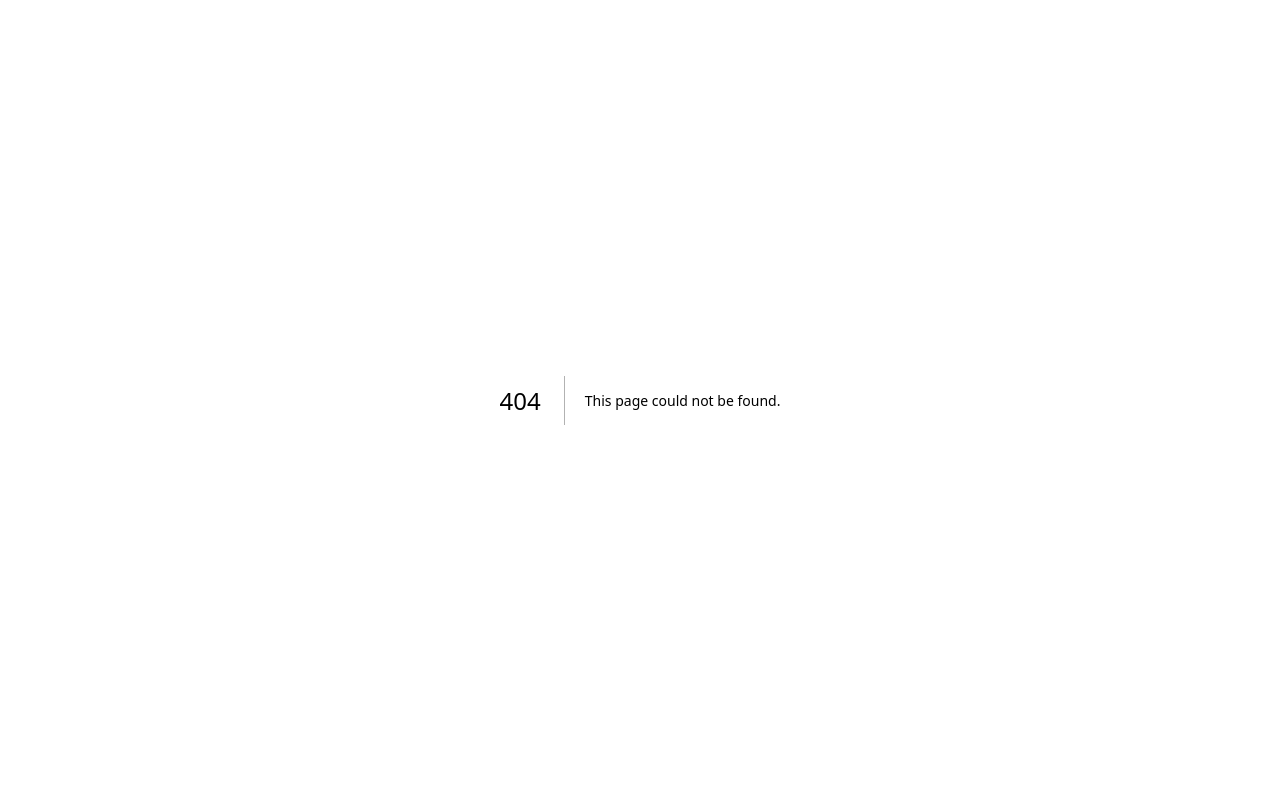
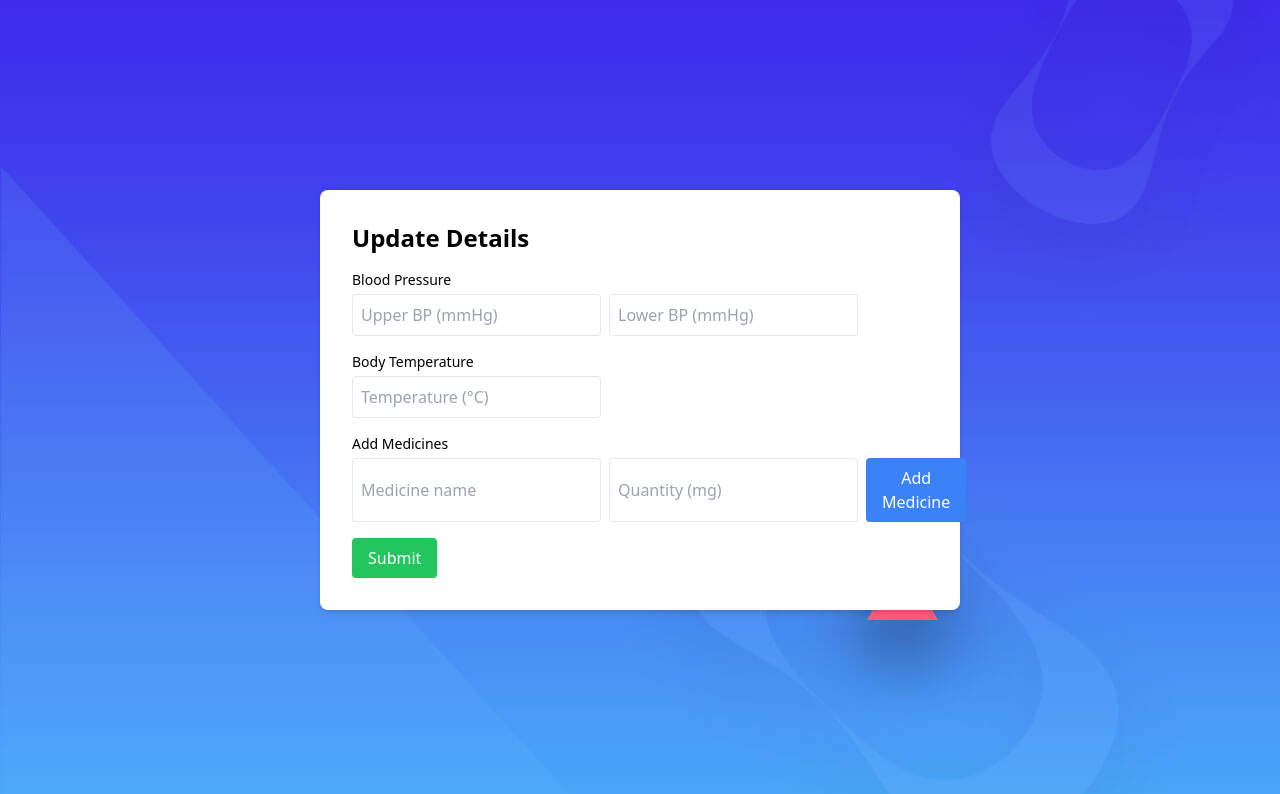
Before and after one commit to Abhishek-dev1/BlockPhrr, a Next.js app: page /patientdashboard/updateDetails in a window 1280 px wide. Before the commit this address had no page. Shown: the top 794 px of the page. Built offline with nearby package versions, Linux system fonts and the light colour scheme.

Commit message:
Added uploadDetails

```diff
--- /dev/null
+++ b/app/patientdashboard/updateDetails/page.jsx
@@ -0,0 +1,136 @@
+"use client";
+import React, { useState } from "react";
+import useContract from "@/hooks/useBlock";
+
+const DocumentPage = ({ currentMedication, updateCurrentMedication }) => {
+  const [medicines, setMedicines] = useState([]);
+  const [medicineName, setMedicineName] = useState("");
+  const [quantity, setQuantity] = useState("");
+
+  const [bpUpper, setBpUpper] = useState("");
+  const [bpLower, setBpLower] = useState("");
+
+  const [temperatureValue, setTemperatureValue] = useState("");
+
+  const contractInstance = useContract();
+
+  const handleAddMedicine = () => {
+    if (medicineName && quantity !== "") {
+      const newMedicine = [medicineName, parseInt(quantity)];
+      const updatedMedicines = [...medicines, newMedicine];
+      setMedicines(updatedMedicines);
+      updateCurrentMedication(updatedMedicines);
+      setMedicineName("");
+      setQuantity("");
+    }
+  };
+  const handleRemoveMedicine = (index) => {
+    const updatedMedicines = medicines.filter((_, i) => i !== index);
+    setMedicines(updatedMedicines);
+    updateCurrentMedication(updatedMedicines);
+  };
+
+  const handleSubmit = () => {
+    //to be written
+  };
+  return (
+    <div>
+      <div
+        id="container"
+        className="min-h-screen flex items-center justify-center bg-gray-100"
+      >
+        <div className="bg-white p-8 rounded-lg shadow-md w-full md:w-2/3 lg:w-1/2">
+          <h1 className="text-2xl font-semibold mb-4">Update Details</h1>
+
+          <div className="mb-4">
+            <label className="block text-sm font-medium mb-1">
+              Blood Pressure
+            </label>
+            <div className="flex space-x-2 mb-4">
+              <input
+                type="number"
+                placeholder="Upper BP (mmHg)"
+                value={bpUpper}
+                onChange={(e) => setBpUpper(e.target.value)}
+                className="border p-2 rounded"
+              />
+              <input
+                type="number"
+                placeholder="Lower BP (mmHg)"
+                value={bpLower}
+                onChange={(e) => setBpLower(e.target.value)}
+                className="border p-2 rounded"
+              />
+            </div>
+          </div>
+
+          <div className="mb-4">
+            <label className="block text-sm font-medium mb-1">
+              Body Temperature
+            </label>
+            <div className="flex space-x-2 mb-4">
+              <input
+                type="number"
+                step="0.1"
+                placeholder="Temperature (°C)"
+                value={temperatureValue}
+                onChange={(e) => setTemperatureValue(e.target.value)}
+                className="border p-2 rounded"
+              />
+            </div>
+            <div className="mb-4">
+              <label className="block text-sm font-medium mb-1">
+                Add Medicines
+              </label>
+              <div className="flex space-x-2 mb-4">
+                <input
+                  type="text"
+                  placeholder="Medicine name"
+                  value={medicineName}
+                  onChange={(e) => setMedicineName(e.target.value)}
+                  className="border p-2 rounded"
+                />
+                <input
+                  type="number"
+                  placeholder="Quantity (mg)"
+                  value={quantity}
+                  onChange={(e) => setQuantity(e.target.value)}
+                  className="border p-2 rounded"
+                />
+                <button
+                  onClick={handleAddMedicine}
+                  className="bg-blue-500 text-white px-4 py-2 rounded"
+                >
+                  Add Medicine
+                </button>
+              </div>
+              <div>
+                {medicines.map((medicine, index) => (
+                  <div key={index} className="flex items-center space-x-2 mb-2">
+                    <button className="border p-2 rounded">
+                      {`${medicine[0]} (${medicine[1]} mg)`}
+                    </button>
+                    <button
+                      onClick={() => handleRemoveMedicine(index)}
+                      className="bg-red-500 text-white px-2 py-1 rounded"
+                    >
+                      Remove
+                    </button>
+                  </div>
+                ))}
+              </div>
+            </div>
+          </div>
+          <button
+            onClick={handleSubmit}
+            className="bg-green-500 text-white px-4 py-2 rounded hover:bg-green-600 focus:outline-none focus:ring focus:ring-blue-300"
+          >
+            Submit
+          </button>
+        </div>
+      </div>
+    </div>
+  );
+};
+
+export default DocumentPage;
```
